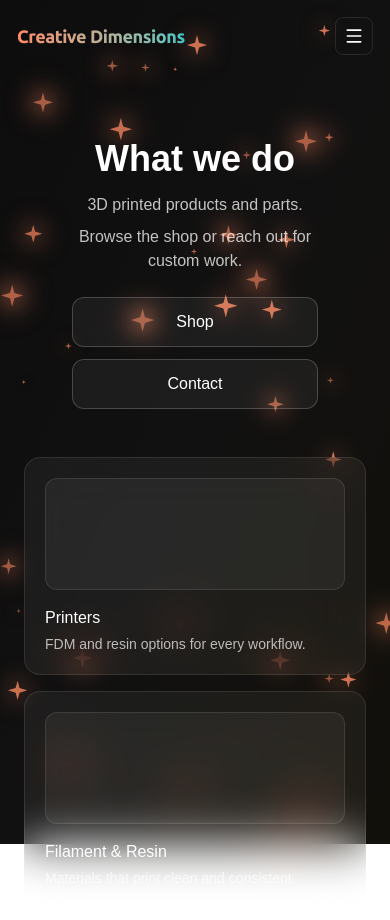
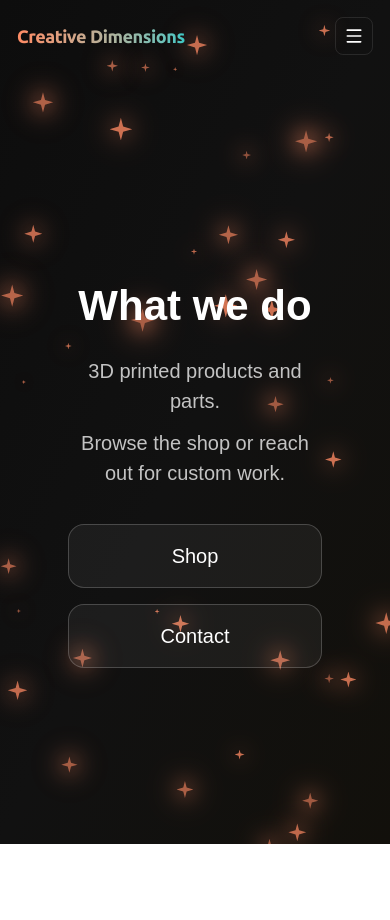
Before and after one commit to akaPaT0/Creative-Dimensions, a Next.js app: page / in a window 390 px wide. Shown: the top 920 px of the page. Built offline with nearby package versions, Linux system fonts and the light colour scheme.

Commit message:
fixed landing mobile and PC

```diff
--- a/app/page.tsx
+++ b/app/page.tsx
@@ -8,47 +8,53 @@ export default function Home() {
       <Navbar />
       <Background />
 
-      {/* Content */}
-      <section className="relative z-10 pt-28 pb-12 lg:pt-0 lg:h-screen lg:flex lg:items-center">
-        <div className="mx-auto max-w-7xl px-6">
-
-          {/* HERO - Mobile */}
-          <div className="lg:hidden mx-auto max-w px-6">
-            <div className="p-6 text-center">
-              <h2 className="text-white font-semibold leading-tight text-center text-4xl sm:text-5xl">
+      {/* HERO - Mobile (full screen, centered, bigger text, title forced 1-line) */}
+<section className="relative z-10 flex min-h-screen items-center pt-32 pb-8 lg:hidden">
+  <div className="mx-auto max-w-7xl px-6 w-full">
+    <div className="mx-auto max-w px-3 sm:px-8">
+      <div className="p-8 text-center">
+        <h2
+          className="text-white font-semibold leading-tight text-center whitespace-nowrap
+            text-[42px] sm:text-6xl mt-2"
+        >
           What we do
         </h2>
 
-              <p className="text-white/75 mt-3 text-center text-base sm:text-lg">
+        <p className="text-white/75 mt-6 text-center text-[20px] sm:text-2xl">
           3D printed products and parts.
         </p>
 
-              <p className="text-white/75 mt-2 text-center text-base sm:text-lg">
+        <p className="text-white/75 mt-3 text-center text-[20px] sm:text-2xl">
           Browse the shop or reach out for custom work.
         </p>
 
-              <div className="mt-6 flex flex-col sm:flex-row justify-center gap-3 sm:gap-10">
+        <div className="mt-9 flex flex-col sm:flex-row justify-center gap-4 sm:gap-10">
           <Link
             href="/shop"
-                  className="px-5 py-3 sm:px-7 sm:py-3 rounded-xl border border-white/20 bg-white/5 text-white
-                    text-base sm:text-lg hover:bg-white/10 transition"
+            className="px-7 py-4 sm:px-8 sm:py-4 rounded-2xl border border-white/20 bg-white/5 text-white
+              text-[20px] sm:text-2xl hover:bg-white/10 transition"
           >
             Shop
           </Link>
 
           <Link
             href="/contact"
-                  className="px-5 py-3 sm:px-7 sm:py-3 rounded-xl border border-white/20 bg-white/5 text-white
-                    text-base sm:text-lg hover:bg-white/20 transition"
+            className="px-7 py-4 sm:px-8 sm:py-4 rounded-2xl border border-white/20 bg-white/5 text-white
+              text-[20px] sm:text-2xl hover:bg-white/20 transition"
           >
             Contact
           </Link>
         </div>
       </div>
     </div>
+  </div>
+</section>
 
-          {/* HERO - PC */}
-          <div className="hidden lg:block mx-auto max-w px-10">
+
+      {/* HERO - PC (full screen) */}
+      <section className="relative z-10 hidden lg:flex lg:h-screen lg:items-center lg:pt-0">
+        <div className="mx-auto max-w-7xl px-6 w-full">
+          <div className="mx-auto max-w px-10">
             <div className="p-8 text-center">
               <h2 className="text-white font-semibold leading-tight text-center lg:text-[100px]">
                 What we do
@@ -81,9 +87,13 @@ export default function Home() {
               </div>
             </div>
           </div>
+        </div>
+      </section>
 
-          {/* Cards (shared) */}
-          <div className="mt-6 grid gap-4 sm:grid-cols-2 lg:grid-cols-3">
+      {/* Rest of page (scroll) */}
+      <section className="relative z-10 pb-12">
+        <div className="mx-auto max-w-7xl px-6">
+          <div className="grid gap-4 sm:grid-cols-2 lg:grid-cols-3">
             {[
               { title: "Printers", desc: "FDM and resin options for every workflow." },
               { title: "Filament & Resin", desc: "Materials that print clean and consistent." },
@@ -102,7 +112,6 @@ export default function Home() {
               </div>
             ))}
           </div>
-
         </div>
       </section>
     </main>
```
Lines whose indentation alone changed are shown as unchanged.
